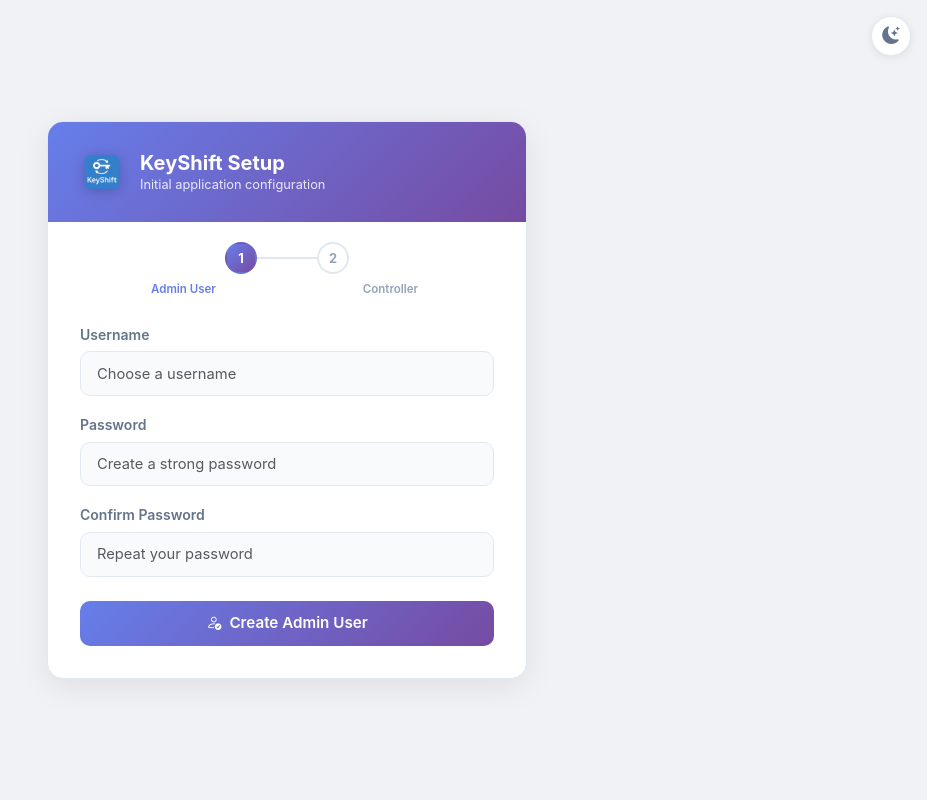
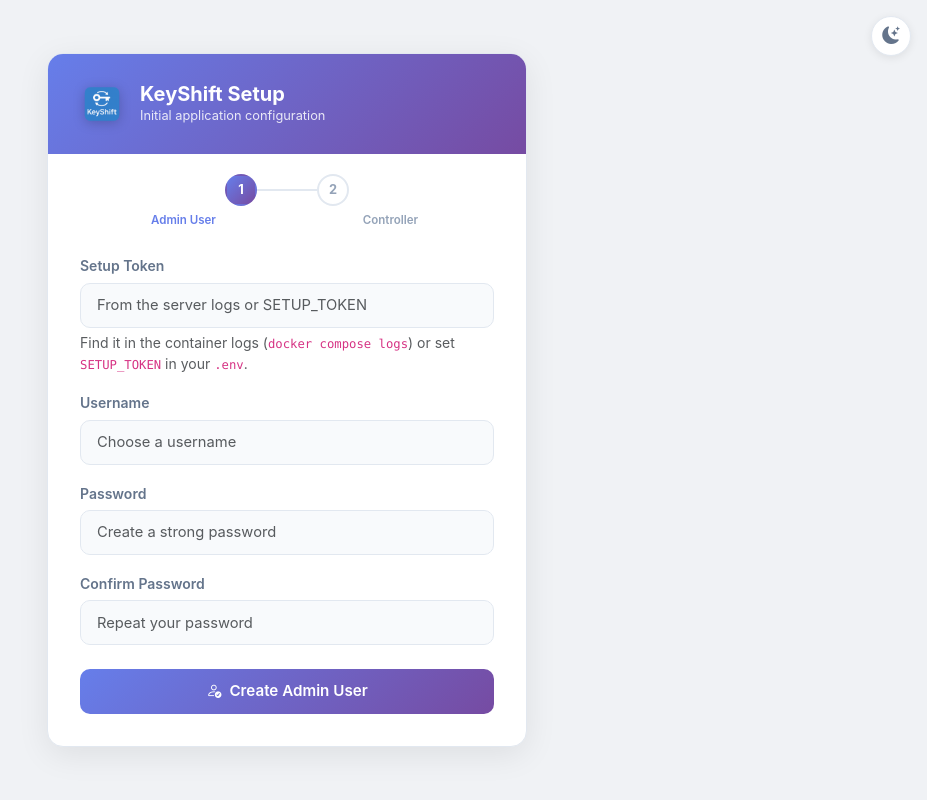
Before and after one commit to helloWorld44-89/KeyShift, a Flask app: page /initApp in a window 1280 px wide. Shown: the whole page, without its empty margins (353-1280 px from the left). Run offline with Flask 3, Linux system fonts and the light colour scheme; parts of the project's set-up code (start-up, migrations or seed data) failed here and were passed over.

Commit message:
fix: admin-only /createCron and /makeguest; require setup token for first admin
Co-Authored-By: Claude Sonnet 5.5 <noreply@anthropic.com>
Claude-Session: https://claude.ai/code/session_01DbfaHTo5RPCmprSgwmsXbW

```diff
--- a/app/routes/auth.py
+++ b/app/routes/auth.py
@@ -1,5 +1,8 @@
+import hmac
+import os
+import secrets
 from functools import wraps
-from flask import Blueprint, render_template, request, url_for, redirect, flash, session, abort
+from flask import Blueprint, current_app, render_template, request, url_for, redirect, flash, session, abort
 from flask_bcrypt import bcrypt
 from flask_login import login_user, login_required, logout_user, current_user
 from app.models import user
@@ -36,6 +39,46 @@ def setup_in_progress() -> bool:
             and session.get("init_user") == first.id)
 
 
+def _setup_token_path() -> str:
+    return os.path.join(current_app.instance_path, "setup_token")
+
+
+def setup_token() -> str:
+    """
+    The one-time token a visitor must present to create the first admin.
+
+    Taken from the SETUP_TOKEN setting/env var if set. Otherwise a random token
+    is generated, stored in instance/setup_token (shared by all Gunicorn
+    workers) and logged so the operator can read it from the container logs.
+    """
+    token = current_app.config.get("SETUP_TOKEN") or os.environ.get("SETUP_TOKEN")
+    if token:
+        return token
+    path = _setup_token_path()
+    os.makedirs(current_app.instance_path, exist_ok=True)
+    try:
+        fd = os.open(path, os.O_CREAT | os.O_EXCL | os.O_WRONLY, 0o600)
+    except FileExistsError:
+        with open(path) as f:
+            return f.read().strip()
+    token = secrets.token_urlsafe(16)
+    with os.fdopen(fd, "w") as f:
+        f.write(token)
+    return token
+
+
+def clear_setup_token():
+    """Remove the generated token once the first user exists."""
+    try:
+        os.remove(_setup_token_path())
+    except OSError:
+        pass
+
+
+def setup_token_valid(candidate) -> bool:
+    return bool(candidate) and hmac.compare_digest(str(candidate), setup_token())
+
+
 @bp.route("/login", methods=["GET", "POST"])
 @limiter.limit("5 per minute")
 def login():
--- a/app/routes/setup.py
+++ b/app/routes/setup.py
@@ -1,6 +1,6 @@
 from flask import Blueprint, render_template, request, session, url_for, redirect
 from flask_login import current_user
-from app.routes.auth import setup_in_progress
+from app.routes.auth import setup_in_progress, setup_token
 from app.models import user, SSID
 import time
 from app.config.config import getConfig, updateConfig
@@ -19,6 +19,7 @@ def initApp():
     users = user.query.all()
     if len(users)== 0:
         session['init_mode'] = True
+        log.warning(f"First-run setup: enter this setup token to create the admin user: {setup_token()}")
         return render_template("pages/initApp.html")
     else:
         log.error(f"Init App Requested: User Count: {len(users)}")
--- a/app/routes/ssid.py
+++ b/app/routes/ssid.py
@@ -1,5 +1,6 @@
 from flask import Blueprint, request, url_for, redirect, abort, render_template, send_file
 from flask_login import login_required
+from app.routes.auth import admin_required
 from pathlib import Path
 from app.models import SSID
 from app.config.config import getConfig
@@ -74,7 +75,7 @@ def getImage(id):
     return _sendQR(SSID.query.get_or_404(id))
 
 @bp.route("/createCron/<int:id>")
-@login_required
+@admin_required
 def AddCronJob(id):
     try:
         rotate=request.args.get("rotateFrequency")
--- a/app/templates/pages/initApp.html
+++ b/app/templates/pages/initApp.html
@@ -45,6 +45,11 @@
 
           <form id="newUserForm">
             <input type="hidden" name="csrf_token" value="{{ csrf_token() }}" />
+            <div class="mb-3">
+              <label class="form-label">Setup Token</label>
+              <input type="text" class="form-control form-control-modern" name="setupToken" placeholder="From the server logs or SETUP_TOKEN" autocomplete="off" />
+              <div class="form-text">Find it in the container logs (<code>docker compose logs</code>) or set <code>SETUP_TOKEN</code> in your <code>.env</code>.</div>
+            </div>
             <div class="mb-3">
               <label class="form-label">Username</label>
               <input type="text" class="form-control form-control-modern" id="username" name="newUsername" placeholder="Choose a username" autocomplete="username" />
```
Also changed, not shown: app/routes/admin.py (+6 -2 lines), tests/conftest.py (+1 -0 lines), tests/test_security.py (+39 -3 lines), 1 other file.
